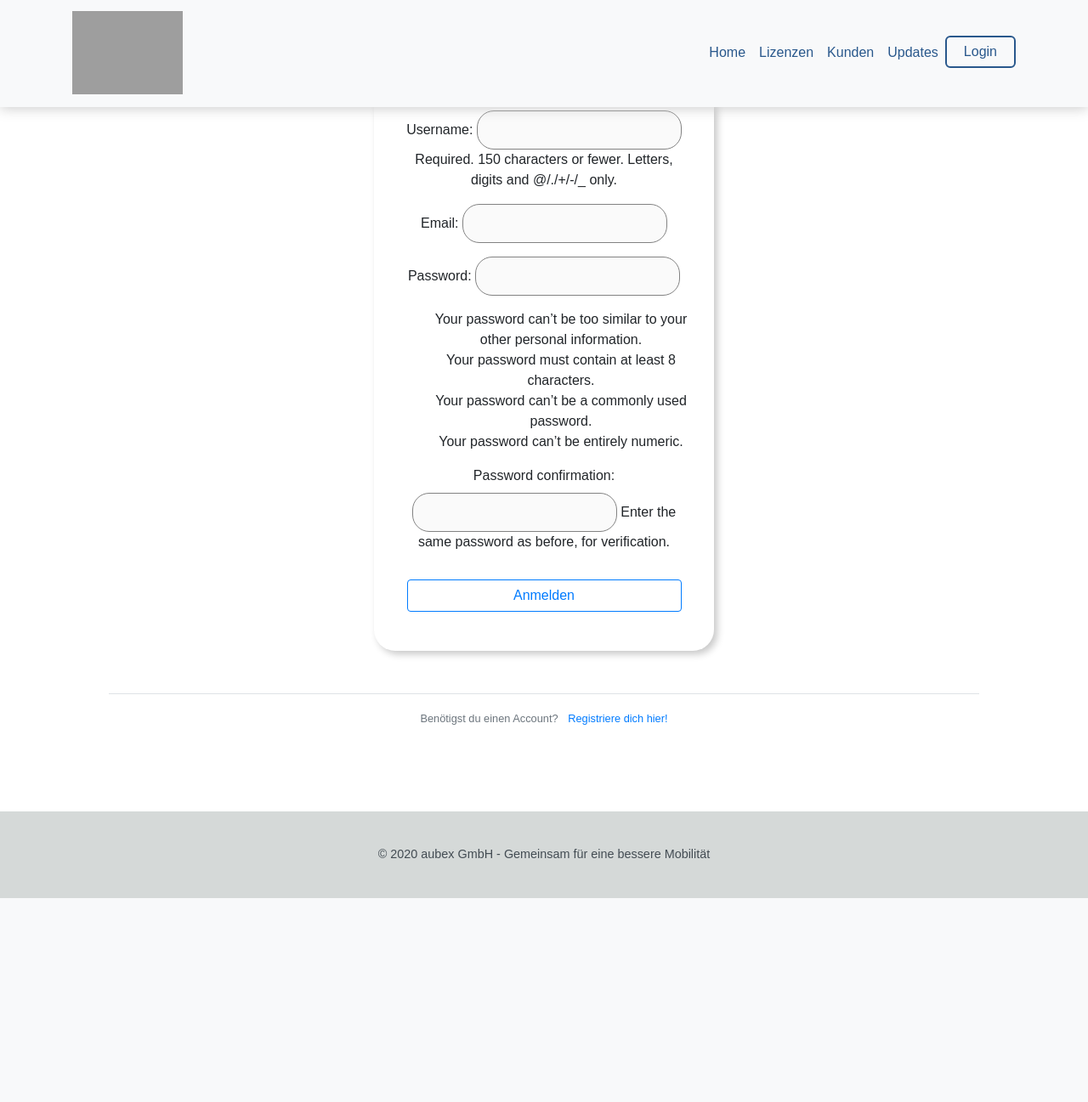
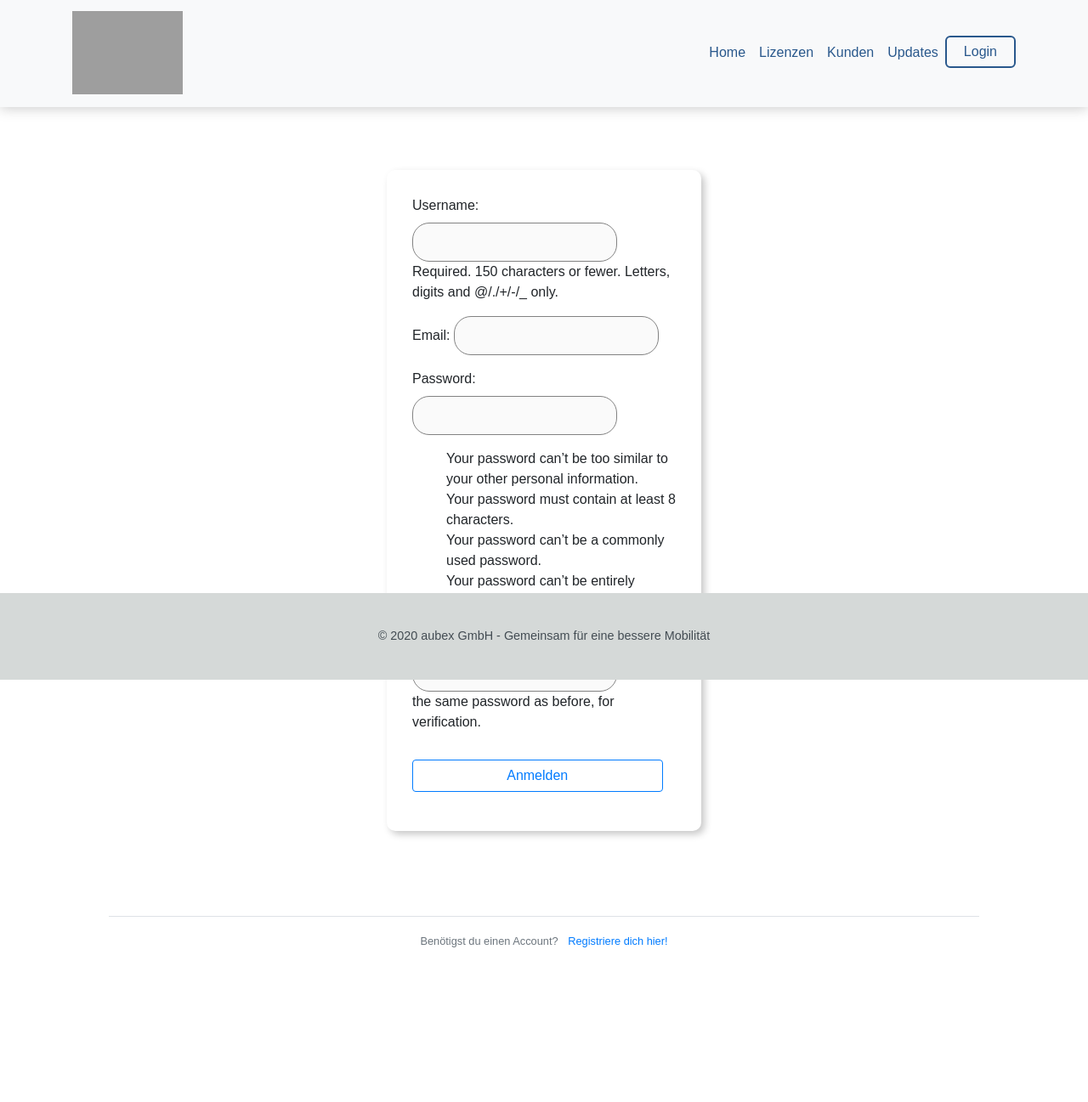
Before and after one commit to KanarUIB/OneO, a Django app: template templates/users/login.html in a window 1280 px wide. Shown: the top 1297 px of the page at 85% size. Before the commit the page ends 1057 px from the top, so only its background shows below. Run offline with Django 3.2, Linux system fonts and the light colour scheme; the template is opened without the code that fills it: values that come from a table or form of the project are taken from there, others are empty; some libraries are stand-ins or nearby versions; grey boxes are pictures that could not be loaded.

Commit message:
loginBug beseitigt

```diff
--- a/templates/users/login.html
+++ b/templates/users/login.html
@@ -2,16 +2,17 @@
 {% block content %}
 <style>
    .loginBlock{
+
             width:400px;
-            margin: auto;
-            margin-bottom:50px;
+            margin: 100px auto;
+
             }
             .loginBlock >form{
 
 
-                text-align:center;
+                1text-align:center;
                 box-shadow: 4px 4px 9px 0 rgb(200,200,200);
-                border-radius: 25px;
+                border-radius: 10px;
                 padding: 30px;
 
             }
@@ -19,9 +20,15 @@
             .loginBlock .btn-outline-primary{
             width: 95%;}
 
+            footer{
+            position: fixed;
+            bottom:0;
+            width: 100%;
+            }
+
 
 </style>
-<div class="loginBlock">
+<div class="loginBlock container">
 
           <form method="POST">
             {% csrf_token %}
```
